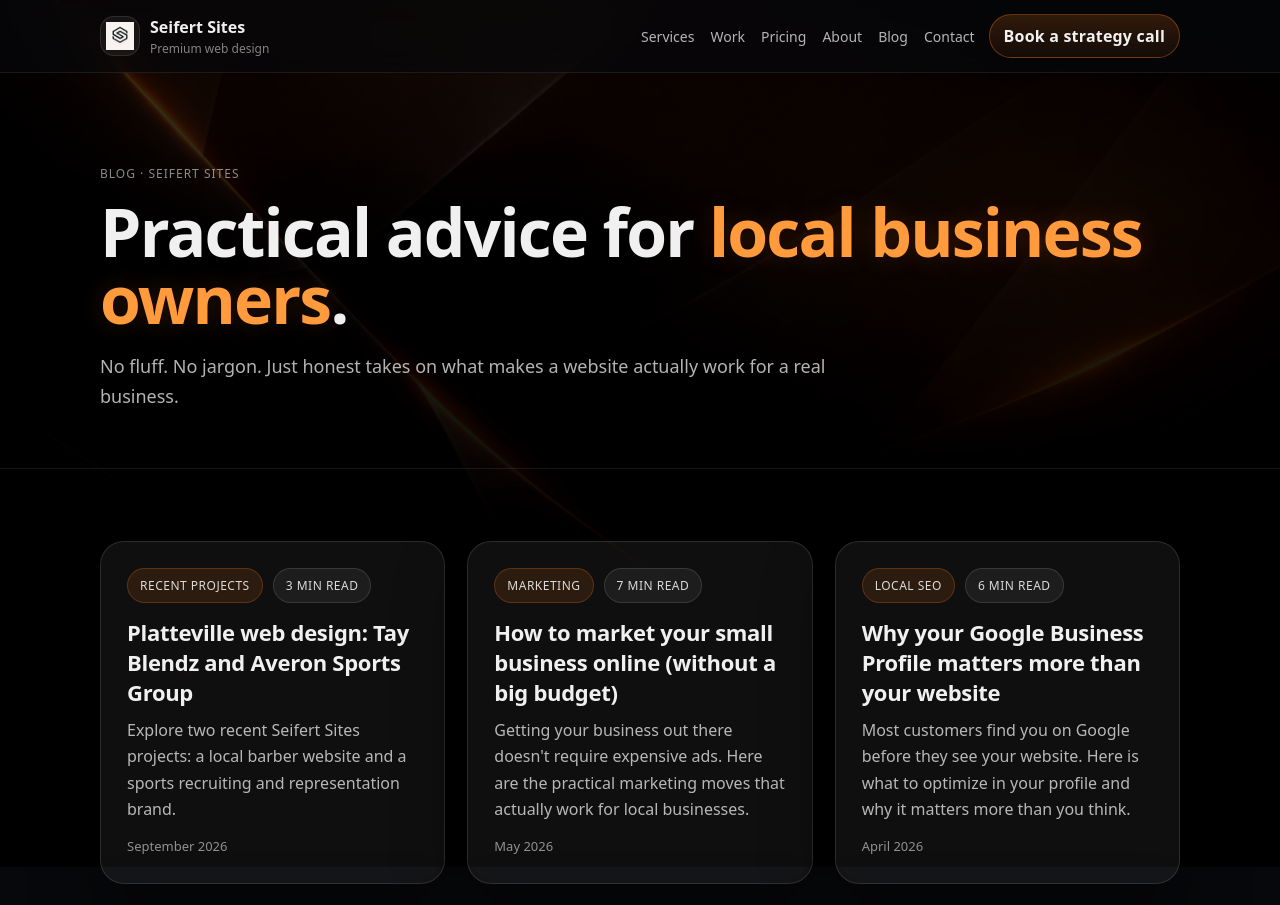
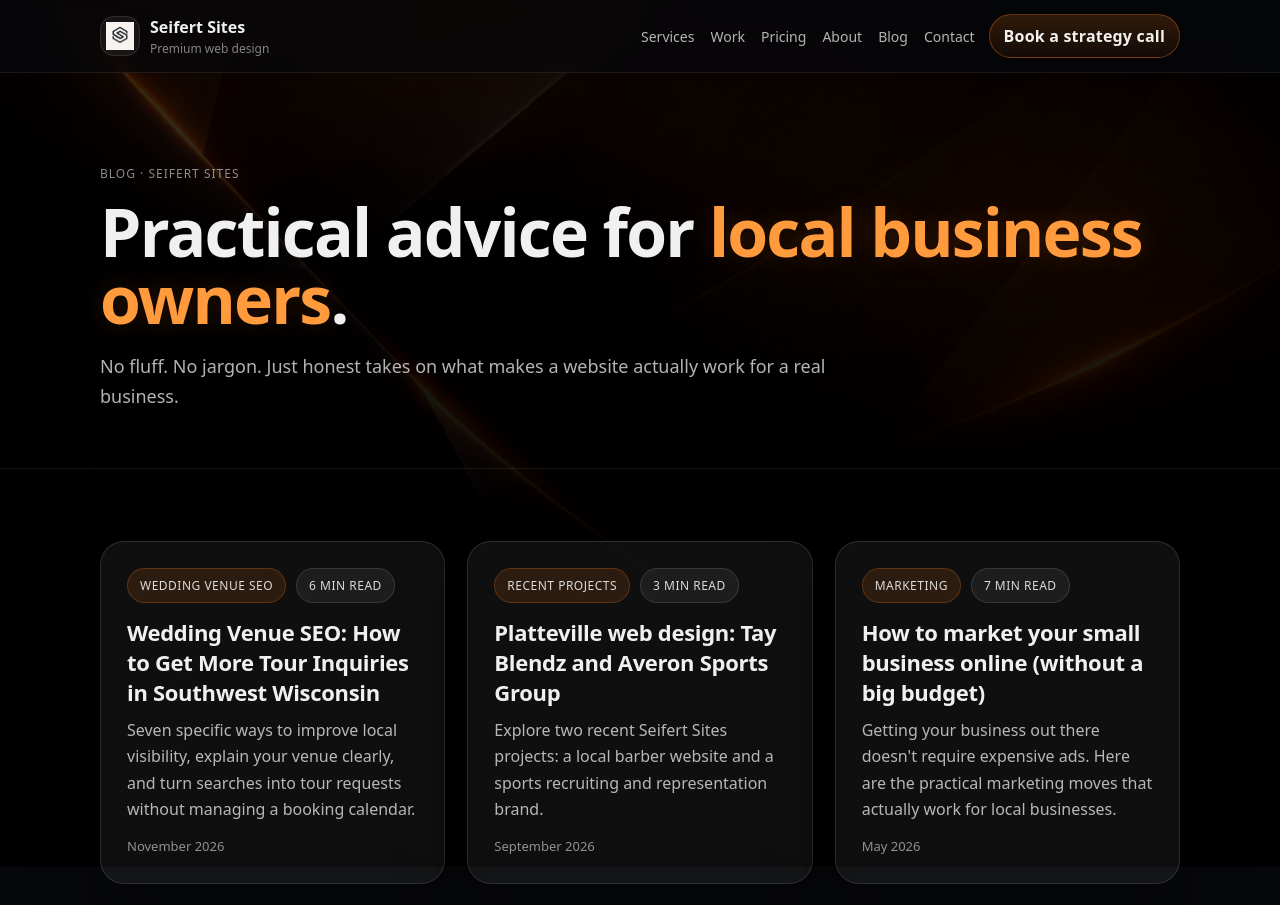
Before and after one commit to lucasseifert113/seifert-sites-fixed, a Next.js app: page /blog in a window 1280 px wide. Shown: the top 905 px of the page. Built offline with nearby package versions, Linux system fonts and the light colour scheme.

Commit message:
Add wedding venue SEO article to blog directory

```diff
--- a/app/blog/page.tsx
+++ b/app/blog/page.tsx
@@ -9,6 +9,14 @@ export const metadata: Metadata = {
 };
 
 const posts = [
+  {
+    slug: "wedding-venue-seo-southwest-wisconsin",
+    title: "Wedding Venue SEO: How to Get More Tour Inquiries in Southwest Wisconsin",
+    excerpt: "Seven specific ways to improve local visibility, explain your venue clearly, and turn searches into tour requests without managing a booking calendar.",
+    date: "November 2026",
+    tag: "Wedding venue SEO",
+    readTime: "6 min read",
+  },
   {
     slug: "platteville-web-design-tay-blendz-averon",
     title: "Platteville web design: Tay Blendz and Averon Sports Group",
```
